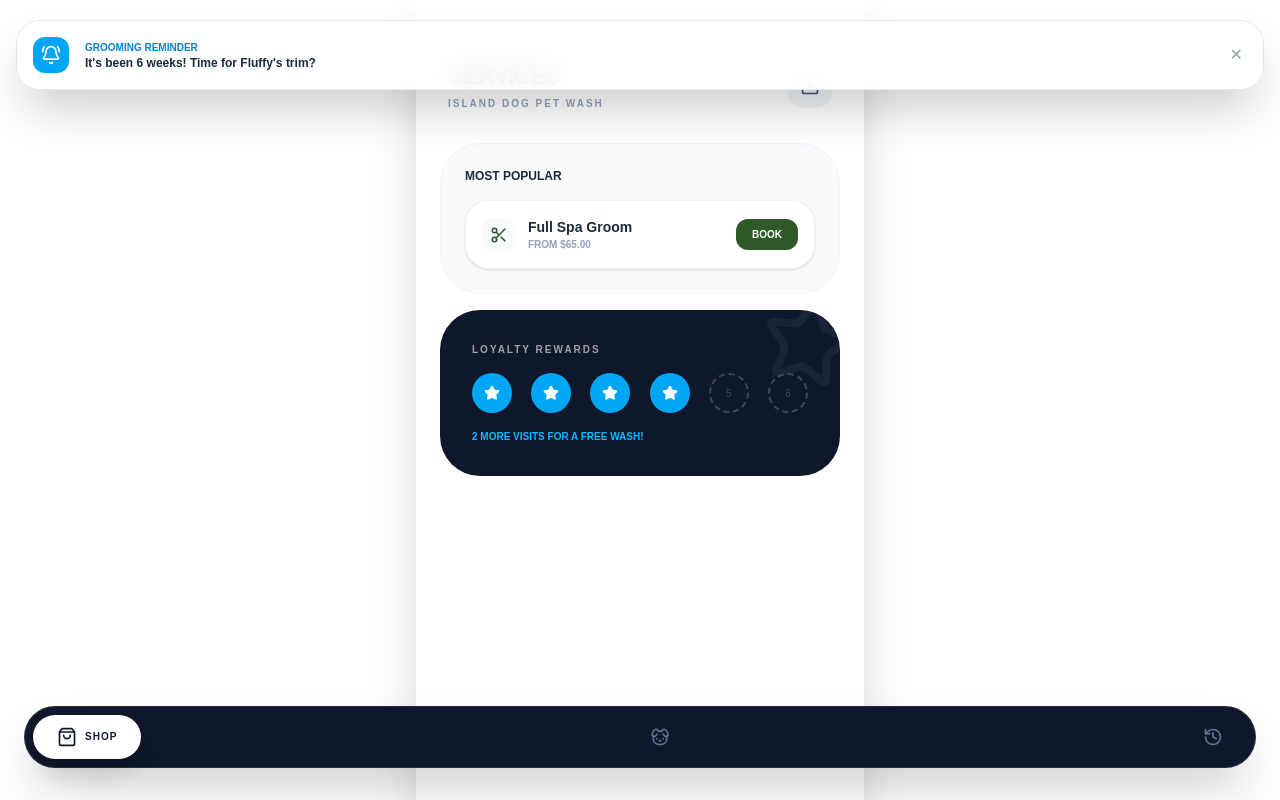
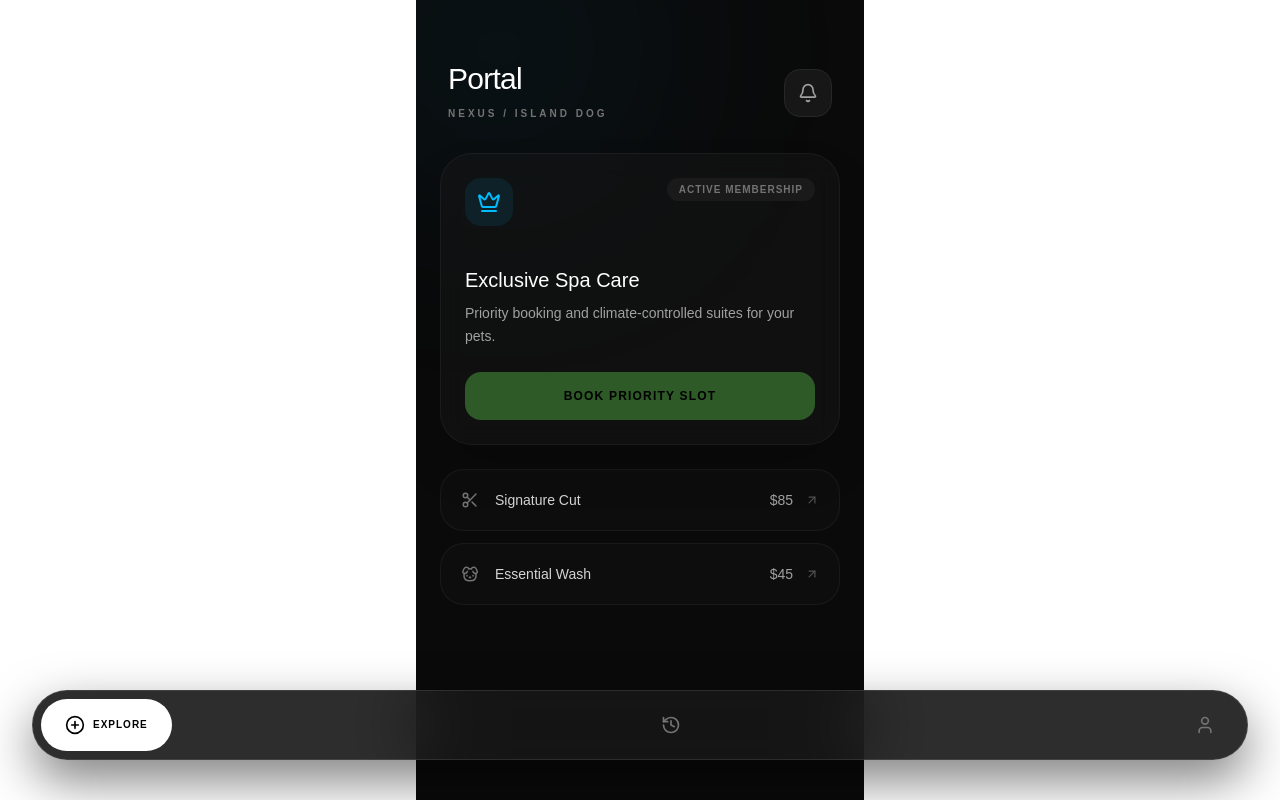
Before and after one commit to NexusApps07/island-dog-pet-wash-demo, a Next.js app: page / in a window 1280 px wide. Built offline with nearby package versions, Linux system fonts and the light colour scheme.

Commit message:
Update page.tsx

```diff
--- a/app/page.tsx
+++ b/app/page.tsx
@@ -1,145 +1,89 @@
 "use client";
-import React, { useState, useEffect } from 'react';
+import React, { useState } from 'react';
 import { motion, AnimatePresence } from 'framer-motion';
 import {
-  Scissors, Dog, Star, Phone, MapPin,
-  Download, CheckCircle2, ShoppingBag,
-  History, User, PlusCircle, RotateCcw,
-  BellRing, Heart
+  Scissors, Dog, Star, Phone,
+  Download, History, User, PlusCircle,
+  RotateCcw, Bell, ArrowUpRight, Crown
 } from 'lucide-react';
 
-export default function NexusGroomingApp() {
-  const [activeTab, setActiveTab] = useState('explore'); // explore | pets | history
-  const [showNotification, setShowNotification] = useState(false);
-
-  const businessName = process.env.NEXT_PUBLIC_BUSINESS_NAME || "Island Dog Pet Wash";
-  const brandColor = process.env.NEXT_PUBLIC_BRAND_COLOR || "#002b5b";
-
-  // Simulate a push notification after 3 seconds for the "Wow" factor
-  useEffect(() => {
-    const timer = setTimeout(() => setShowNotification(true), 3000);
-    return () => clearTimeout(timer);
-  }, []);
+export default function PremiumGroomingApp() {
+  const [activeTab, setActiveTab] = useState('explore');
+  const brandColor = process.env.NEXT_PUBLIC_BRAND_COLOR || "#38bdf8"; // Light sky for contrast
 
   return (
-    <div className="max-w-md mx-auto min-h-screen pb-32 relative shadow-2xl bg-white">
+    <div className="max-w-md mx-auto min-h-screen pb-36 relative bg-neutral-950 overflow-hidden">
 
-      {/* 1. PUSH NOTIFICATION SIMULATION */}
-      <AnimatePresence>
-        {showNotification && (
-          <motion.div
-            initial={{ y: -100, opacity: 0 }}
-            animate={{ y: 20, opacity: 1 }}
-            exit={{ y: -100, opacity: 0 }}
-            className="fixed top-0 left-4 right-4 z-[100] bg-white/90 backdrop-blur-md border border-slate-200 p-4 rounded-3xl shadow-2xl flex items-center gap-4"
-          >
-            <div className="bg-sky-500 p-2 rounded-xl text-white">
-              <BellRing size={20} />
-            </div>
-            <div className="flex-1">
-              <p className="text-[10px] font-black uppercase text-sky-600">Grooming Reminder</p>
-              <p className="text-xs font-bold text-slate-800">It's been 6 weeks! Time for Fluffy's trim?</p>
-            </div>
-            <button onClick={() => setShowNotification(false)} className="text-slate-400 p-1">✕</button>
-          </motion.div>
-        )}
-      </AnimatePresence>
+      {/* BACKGROUND DECOR (Subtle Glow) */}
+      <div className="absolute top-[-10%] left-[-10%] w-64 h-64 bg-sky-500/10 blur-[120px] rounded-full" />
 
-      {/* 2. HEADER DYNAMICS */}
-      <header className="p-8 pt-16 bg-white">
-        <div className="flex justify-between items-start">
+      {/* HEADER */}
+      <header className="px-8 pt-16 pb-8 flex justify-between items-center relative z-10">
         <div>
-            <h1 className="text-2xl font-black uppercase tracking-tighter text-slate-900 leading-none">
-              {activeTab === 'explore' ? 'Services' : activeTab === 'pets' ? 'My Pets' : 'History'}
+          <h1 className="text-3xl font-medium tracking-tight text-white leading-none">
+            {activeTab === 'explore' ? 'Portal' : activeTab === 'pets' ? 'Family' : 'Vault'}
           </h1>
-            <p className="text-slate-400 text-[10px] font-black uppercase tracking-[0.2em] mt-2">
-              {activeTab === 'explore' ? businessName : 'Welcome Back, Sarah'}
+          <p className="text-neutral-500 text-[10px] font-bold uppercase tracking-[0.3em] mt-3">
+            {activeTab === 'explore' ? 'Nexus / Island Dog' : 'Client ID: 8821-S'}
           </p>
         </div>
-          <div className="flex gap-2">
-            <button className="bg-slate-100 p-3 rounded-2xl text-slate-600 active:scale-90 transition-all">
-              <Download size={20} />
-            </button>
-          </div>
+        <div className="h-12 w-12 rounded-2xl bg-neutral-900 border border-neutral-800 flex items-center justify-center text-neutral-400">
+          <Bell size={20} />
         </div>
       </header>
 
-      <main className="px-6">
+      <main className="px-6 relative z-10">
         <AnimatePresence mode="wait">
 
-          {/* TAB: EXPLORE (Service Menu) */}
+          {/* TAB: EXPLORE */}
           {activeTab === 'explore' && (
-            <motion.div key="explore" initial={{ opacity: 0, y: 10 }} animate={{ opacity: 1, y: 0 }} exit={{ opacity: 0, y: -10 }}>
-              <div className="space-y-4">
-                <div className="bg-slate-50 rounded-[2.5rem] p-6 border border-slate-100">
-                   <h4 className="font-black text-slate-800 uppercase text-xs mb-4">Most Popular</h4>
-                   <div className="flex justify-between items-center bg-white p-4 rounded-3xl shadow-sm border border-slate-100">
-                     <div className="flex items-center gap-3">
-                       <span style={{ color: brandColor }} className="p-2 bg-slate-50 rounded-xl"><Scissors size={18}/></span>
-                       <div>
-                         <p className="font-bold text-sm text-slate-800">Full Spa Groom</p>
-                         <p className="text-[10px] text-slate-400 font-bold uppercase">From $65.00</p>
+            <motion.div key="explore" initial={{ opacity: 0 }} animate={{ opacity: 1 }} className="space-y-6">
+
+              {/* FEATURE CARD: BENTO STYLE */}
+              <div className="bg-neutral-900/50 backdrop-blur-md border border-white/5 p-6 rounded-[2rem] shadow-2xl">
+                <div className="flex justify-between items-start mb-10">
+                  <div className="p-3 bg-sky-500/10 rounded-2xl text-sky-400">
+                    <Crown size={24} />
                   </div>
+                  <span className="text-[10px] font-bold text-neutral-500 uppercase tracking-widest px-3 py-1 bg-neutral-800/50 rounded-full">
+                    Active Membership
+                  </span>
                 </div>
-                     <button style={{ backgroundColor: brandColor }} className="text-white text-[10px] font-black px-4 py-2 rounded-xl uppercase">Book</button>
-                   </div>
+                <h2 className="text-xl font-medium text-white mb-2">Exclusive Spa Care</h2>
+                <p className="text-neutral-400 text-sm leading-relaxed mb-6">
+                  Priority booking and climate-controlled suites for your pets.
+                </p>
+                <button style={{ backgroundColor: brandColor }} className="w-full py-4 rounded-2xl text-black font-bold text-xs uppercase tracking-widest active:scale-95 transition-all">
+                  Book Priority Slot
+                </button>
               </div>
 
-                {/* LOYALTY CARD - The "Hook" */}
-                <section className="bg-slate-900 rounded-[2.5rem] p-8 text-white relative overflow-hidden">
-                  <Star className="absolute -right-4 -top-4 w-24 h-24 text-white/5 rotate-12" />
-                  <h4 className="text-[10px] font-black mb-4 uppercase tracking-[0.2em] text-white/60">Loyalty Rewards</h4>
-                  <div className="flex justify-between mb-2">
-                    {[...Array(6)].map((_, i) => (
-                      <div key={i} className={`w-10 h-10 rounded-full border-2 border-dashed flex items-center justify-center ${i < 4 ? 'bg-sky-500 border-sky-500' : 'border-white/20'}`}>
-                        {i < 4 ? <Star size={16} fill="white" /> : <span className="text-white/20 text-[10px]">{i+1}</span>}
-                      </div>
-                    ))}
-                  </div>
-                  <p className="text-[10px] text-sky-400 font-black uppercase mt-4">2 more visits for a FREE wash!</p>
-                </section>
+              {/* SERVICE LIST */}
+              <div className="grid grid-cols-1 gap-3">
+                <ServiceRow icon={<Scissors size={18}/>} title="Signature Cut" price="$85" />
+                <ServiceRow icon={<Dog size={18}/>} title="Essential Wash" price="$45" />
               </div>
             </motion.div>
           )}
 
-          {/* TAB: PETS (Profiles) */}
-          {activeTab === 'pets' && (
-            <motion.div key="pets" initial={{ opacity: 0, x: 20 }} animate={{ opacity: 1, x: 0 }} exit={{ opacity: 0, x: -20 }} className="space-y-4">
-              <div className="bg-white p-6 rounded-[2.5rem] shadow-sm border border-slate-100 flex items-center gap-4">
-                <div className="w-16 h-16 bg-slate-200 rounded-3xl overflow-hidden">
-                   <img src="https://images.unsplash.com/photo-1543466835-00a7907e9de1?w=200" alt="Pet" className="object-cover h-full" />
+          {/* TAB: HISTORY */}
+          {activeTab === 'history' && (
+            <motion.div key="history" initial={{ opacity: 0, y: 10 }} animate={{ opacity: 1, y: 0 }} className="space-y-4">
+              <div className="bg-neutral-900/80 border border-white/5 p-8 rounded-[2.5rem]">
+                <div className="flex justify-between items-start mb-8">
+                  <div className="flex items-center gap-3">
+                    <div className="w-12 h-12 bg-neutral-800 rounded-2xl flex items-center justify-center">
+                      <RotateCcw size={20} className="text-neutral-400" />
                     </div>
-                <div className="flex-1">
-                  <h4 className="font-black text-slate-800 uppercase tracking-tighter">Fluffy</h4>
-                  <p className="text-[10px] text-slate-400 font-bold uppercase tracking-widest">Golden Retriever • 3 Years</p>
-                  <div className="flex gap-2 mt-2">
-                    <span className="text-[8px] bg-red-50 text-red-600 px-2 py-1 rounded-lg font-black uppercase">Dryer Nervous</span>
+                    <div>
+                      <p className="text-white font-medium">Full Spa Groom</p>
+                      <p className="text-[10px] text-neutral-500 font-bold uppercase tracking-widest mt-1">Jan 12 • Jessica</p>
                     </div>
                   </div>
+                  <span className="text-white font-medium">$65</span>
                 </div>
-              <button className="w-full py-5 border-2 border-dashed border-slate-100 rounded-[2.5rem] text-slate-300 font-black text-[10px] uppercase tracking-widest flex items-center justify-center gap-2">
-                <PlusCircle size={16} /> Add New Pet Profile
-              </button>
-            </motion.div>
-          )}
-
-          {/* TAB: HISTORY (Rebooking) */}
-          {activeTab === 'history' && (
-            <motion.div key="history" initial={{ opacity: 0, x: 20 }} animate={{ opacity: 1, x: 0 }} exit={{ opacity: 0, x: -20 }} className="space-y-4">
-              <div className="bg-white p-6 rounded-[2.5rem] border border-slate-100 shadow-sm">
-                <div className="flex justify-between items-start mb-4">
-                  <div>
-                    <p className="text-[10px] font-black text-slate-400 uppercase tracking-widest mb-1 italic">Last Visit: Jan 12</p>
-                    <h4 className="font-black text-slate-800 uppercase tracking-tighter text-lg">Full Spa Grooming</h4>
-                    <p className="text-[10px] text-slate-500 font-medium">Pet: Fluffy • Groomer: Jessica</p>
-                  </div>
-                  <span style={{ color: brandColor }} className="font-black text-lg">$65</span>
-                </div>
-                <button
-                  style={{ backgroundColor: `${brandColor}15`, color: brandColor }}
-                  className="w-full py-4 rounded-2xl font-black text-[10px] flex items-center justify-center gap-2 uppercase tracking-[0.2em] active:scale-95 transition-all"
-                >
-                  <RotateCcw size={14} /> Rebook This Service
+                <button className="w-full py-4 bg-white text-black rounded-2xl font-bold text-[10px] uppercase tracking-widest hover:bg-neutral-200 transition-colors">
+                  Repeat Previous Service
                 </button>
               </div>
             </motion.div>
@@ -148,27 +92,38 @@ export default function NexusGroomingApp() {
         </AnimatePresence>
       </main>
 
-      {/* 3. NEW NATIVE TAB BAR */}
-      <nav className="fixed bottom-8 left-6 right-6 z-50">
-        <div className="bg-slate-900 shadow-2xl rounded-full p-2 flex justify-between items-center border border-white/10">
-          <NavButton active={activeTab === 'explore'} icon={<ShoppingBag size={20}/>} label="Shop" onClick={() => setActiveTab('explore')} />
-          <NavButton active={activeTab === 'pets'} icon={<Dog size={20}/>} label="Pets" onClick={() => setActiveTab('pets')} />
-          <NavButton active={activeTab === 'history'} icon={<History size={20}/>} label="History" onClick={() => setActiveTab('history')} />
+      {/* PREMIUM FLOATING TAB BAR */}
+      <nav className="fixed bottom-10 left-8 right-8 z-50">
+        <div className="bg-neutral-900/90 backdrop-blur-2xl border border-white/10 rounded-full p-2 flex justify-between items-center shadow-[0_20px_50px_rgba(0,0,0,0.5)]">
+          <TabBtn active={activeTab === 'explore'} icon={<PlusCircle size={20}/>} label="Explore" onClick={() => setActiveTab('explore')} />
+          <TabBtn active={activeTab === 'history'} icon={<History size={20}/>} label="Vault" onClick={() => setActiveTab('history')} />
+          <TabBtn active={activeTab === 'pets'} icon={<User size={20}/>} label="Profile" onClick={() => setActiveTab('pets')} />
         </div>
       </nav>
     </div>
   );
 }
 
-// Reusable Sub-component for Navigation
-function NavButton({ active, icon, label, onClick }: any) {
+function ServiceRow({ icon, title, price }: any) {
   return (
-    <button
-      onClick={onClick}
-      className={`flex items-center gap-2 px-6 py-3 rounded-full transition-all duration-300 ${active ? 'bg-white text-slate-900 shadow-xl' : 'text-slate-500'}`}
-    >
+    <div className="flex justify-between items-center p-5 bg-neutral-900/30 border border-white/5 rounded-3xl hover:bg-neutral-900/50 transition-all group">
+      <div className="flex items-center gap-4">
+        <span className="text-neutral-500 group-hover:text-white transition-colors">{icon}</span>
+        <span className="text-sm font-medium text-neutral-300">{title}</span>
+      </div>
+      <div className="flex items-center gap-3">
+        <span className="text-sm font-medium text-neutral-400">{price}</span>
+        <ArrowUpRight size={14} className="text-neutral-600" />
+      </div>
+    </div>
+  );
+}
+
+function TabBtn({ active, icon, label, onClick }: any) {
+  return (
+    <button onClick={onClick} className={`flex items-center gap-2 px-6 py-4 rounded-full transition-all duration-500 ${active ? 'bg-white text-black' : 'text-neutral-500'}`}>
       {icon}
-      {active && <span className="text-[10px] font-black uppercase tracking-widest leading-none">{label}</span>}
+      {active && <span className="text-[10px] font-bold uppercase tracking-widest leading-none">{label}</span>}
     </button>
   );
 }
```
Lines whose indentation alone changed are shown as unchanged.
